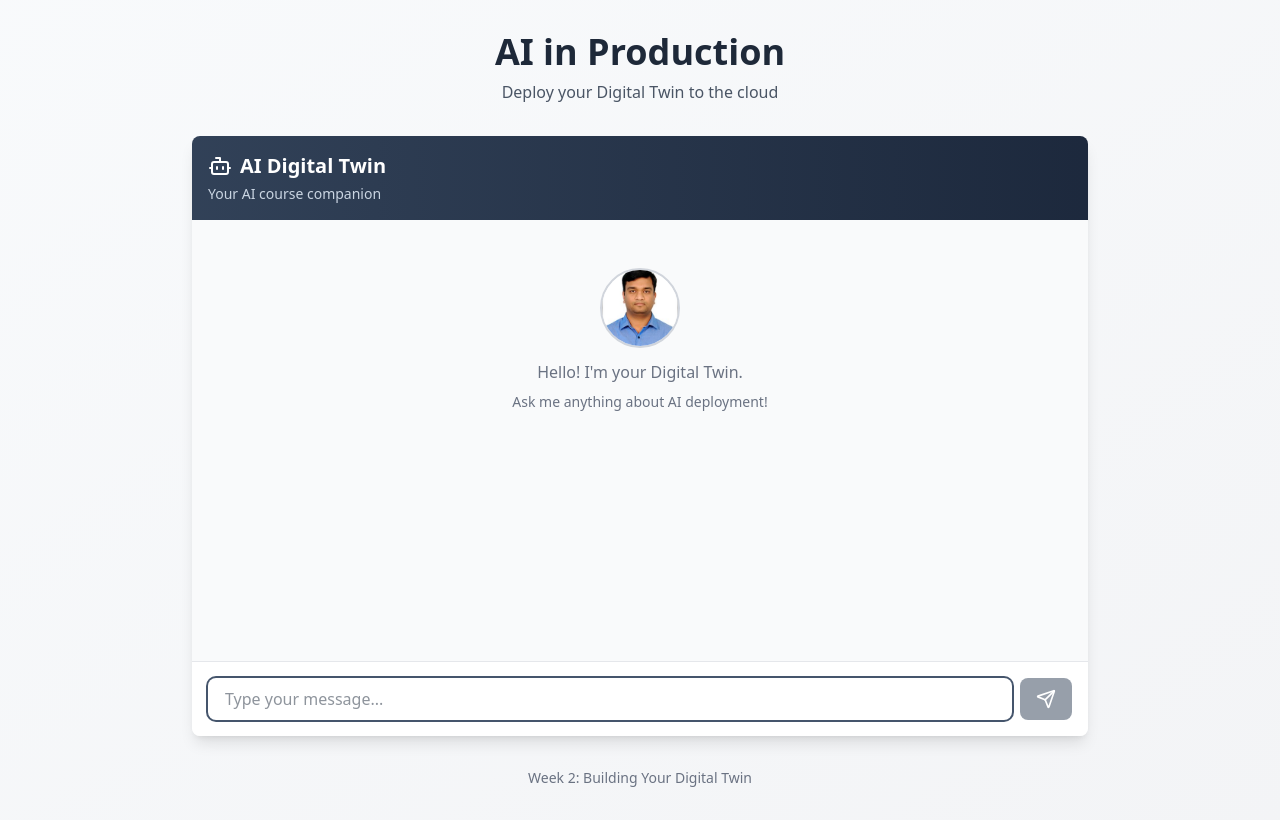
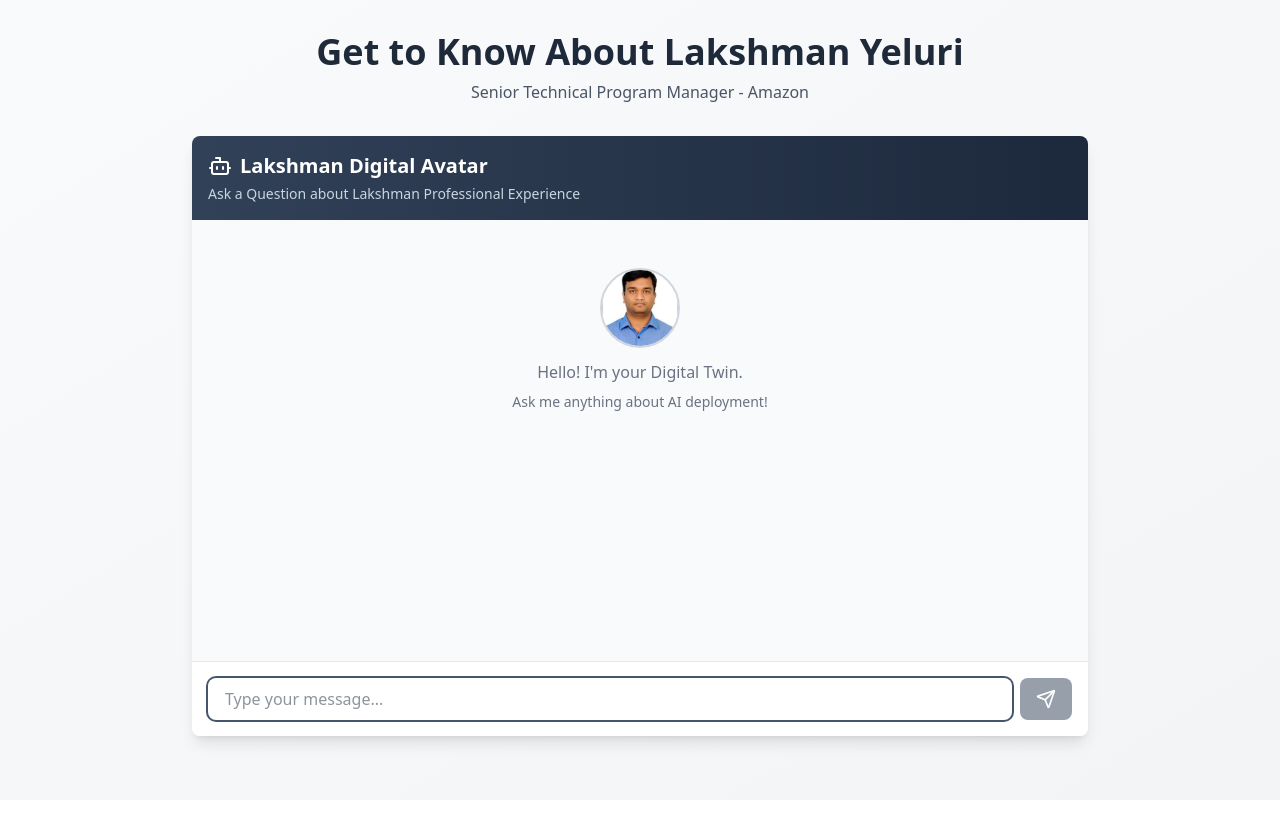
Before and after one commit to xllakshman/twin, a Next.js app in the folder frontend/: page / in a window 1280 px wide. Built offline with nearby package versions, Linux system fonts and the light colour scheme.

Commit message:
Update dev UI copy for Lakshman professional avatar page.
Replace course branding with Lakshman-specific headings and remove the Week 2 footer.

Co-authored-by: Cursor <cursoragent@cursor.com>

```diff
--- a/frontend/app/page.tsx
+++ b/frontend/app/page.tsx
@@ -6,19 +6,15 @@ export default function Home() {
       <div className="container mx-auto px-4 py-8">
         <div className="max-w-4xl mx-auto">
           <h1 className="text-4xl font-bold text-center text-gray-800 mb-2">
-            AI in Production
+            Get to Know About Lakshman Yeluri
           </h1>
           <p className="text-center text-gray-600 mb-8">
-            Deploy your Digital Twin to the cloud
+            Senior Technical Program Manager - Amazon
           </p>
 
           <div className="h-[600px]">
             <Twin />
           </div>
-
-          <footer className="mt-8 text-center text-sm text-gray-500">
-            <p>Week 2: Building Your Digital Twin</p>
-          </footer>
         </div>
       </div>
     </main>
--- a/frontend/components/twin.tsx
+++ b/frontend/components/twin.tsx
@@ -108,9 +108,9 @@ export default function Twin() {
             <div className="bg-gradient-to-r from-slate-700 to-slate-800 text-white p-4 rounded-t-lg">
                 <h2 className="text-xl font-semibold flex items-center gap-2">
                     <Bot className="w-6 h-6" />
-                    AI Digital Twin
+                    Lakshman Digital Avatar
                 </h2>
-                <p className="text-sm text-slate-300 mt-1">Your AI course companion</p>
+                <p className="text-sm text-slate-300 mt-1">Ask a Question about Lakshman Professional Experience</p>
             </div>
 
             {/* Messages */}
```
